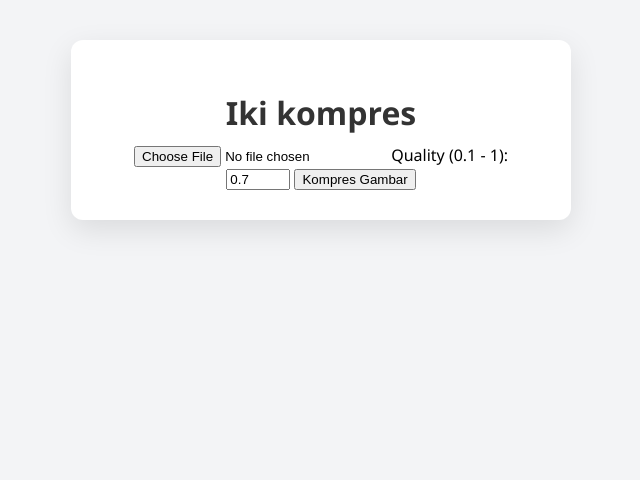
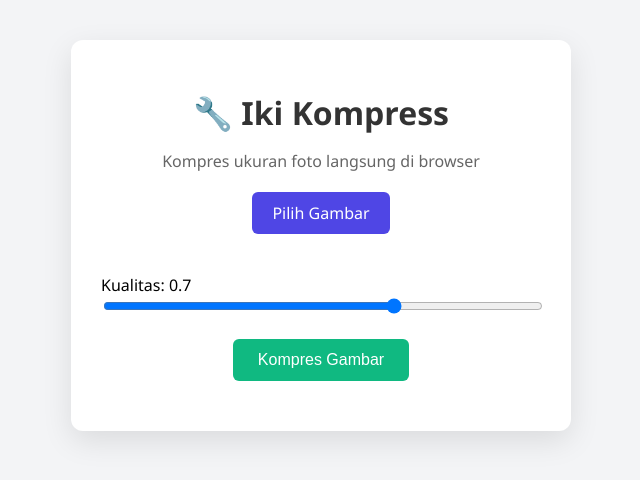
Before and after one commit to fahmiilmi14/ikikompress, a plain HTML site: page index.html in a window 1280 px wide. Shown: the whole page, without its empty margins (319-959 px from the left). Drawn offline with Linux system fonts and the light colour scheme.

Commit message:
index.html

```diff
--- a/index.html
+++ b/index.html
@@ -1,20 +1,33 @@
 <!DOCTYPE html>
 <html lang="en">
 <head>
-  <meta charset="UTF-8">
-  <title>iki kompres</title>
-  <link rel="stylesheet" href="style.css">
+  <meta charset="UTF-8" />
+  <meta name="viewport" content="width=device-width, initial-scale=1.0"/>
+  <title>Iki Kompress</title>
+  <link rel="stylesheet" href="style.css" />
 </head>
 <body>
   <div class="container">
-    <h1>Iki kompres</h1>
-    <input type="file" id="imageInput" accept="image/*">
-    <label for="quality">Quality (0.1 - 1):</label>
-    <input type="number" id="quality" value="0.7" min="0.1" max="1" step="0.1">
-    <button onclick="compressImage()">Kompres Gambar</button>
-    <div id="preview"></div>
-    <a id="downloadLink" style="display: none;" download="compressed.jpg">Download Gambar</a>
+    <h1>🔧 Iki Kompress</h1>
+    <p class="subtitle">Kompres ukuran foto langsung di browser</p>
+
+    <div class="upload-box">
+      <input type="file" id="imageInput" accept="image/*">
+      <label for="imageInput">Pilih Gambar</label>
+    </div>
+
+    <div class="quality-box">
+      <label for="quality">Kualitas: <span id="qualityValue">0.7</span></label>
+      <input type="range" id="quality" min="0.1" max="1" step="0.1" value="0.7">
+    </div>
+
+    <button id="compressBtn">Kompres Gambar</button>
+
+    <div class="preview" id="preview"></div>
+
+    <a id="downloadLink" class="download-btn" style="display: none;" download="compressed.jpg">⬇️ Download Hasil</a>
   </div>
+
   <script src="script.js"></script>
 </body>
 </html>
```
